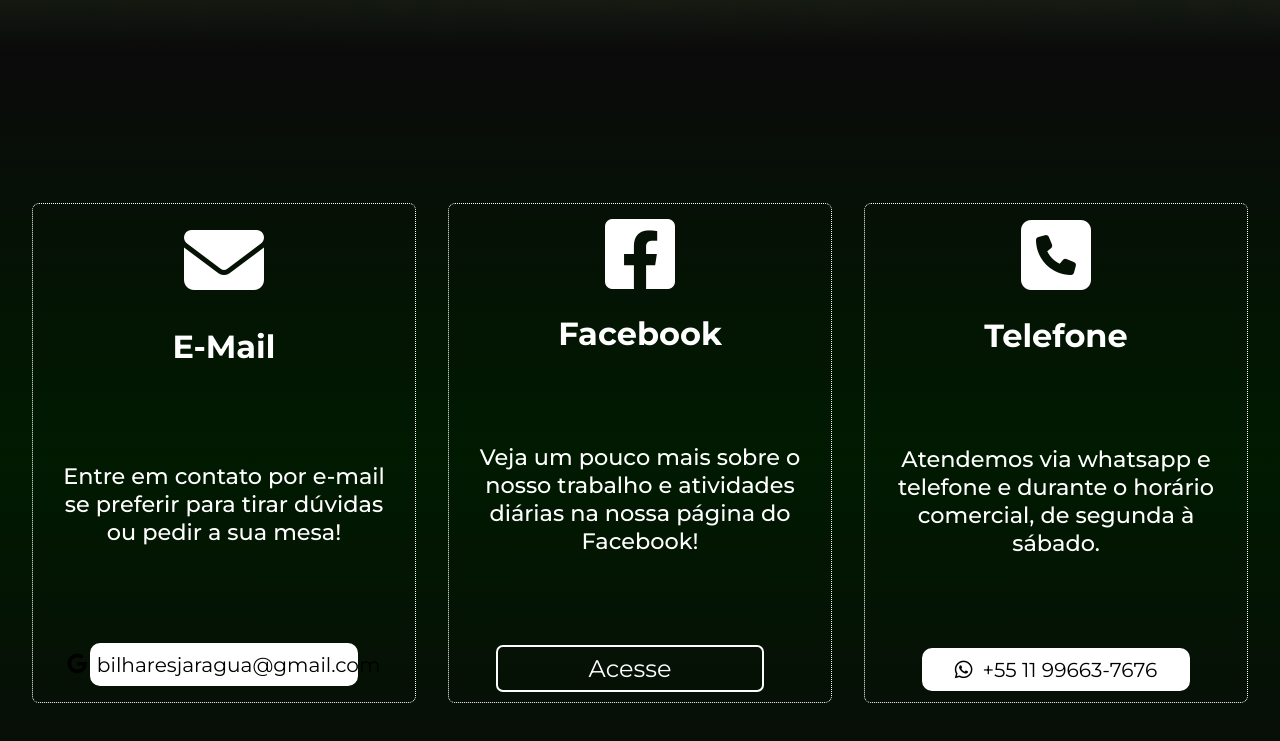
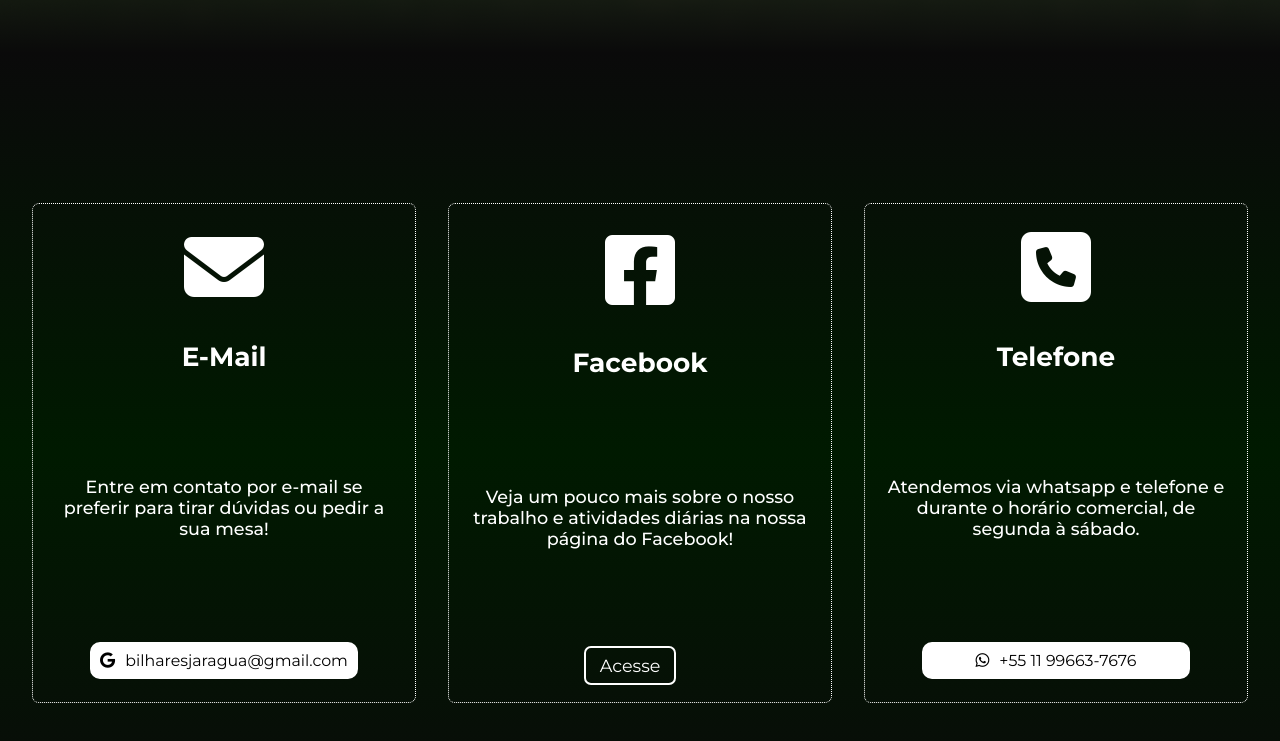
Before and after one commit to sCima/bilharesjaragua, a plain HTML site: page index.html in a window 1280 px wide. Shown: the part 747-1488 px from the top of the page. Drawn offline with Linux system fonts and the light colour scheme.

Commit message:
Add files via upload

```diff
--- a/css/style.css
+++ b/css/style.css
@@ -50,7 +50,7 @@ ul {
     padding: 7px 14px;
     margin-right: 20px;
     transition: 0.3s;
-    font-size: 3vmin;
+    font-size: 100%;
 }
 
 .a-btn:hover {
@@ -151,7 +151,7 @@ ul {
     gap: 10px;
     text-align: center;
     color: white;
-    font-size: 2.8vmin;
+    font-size: 110%;
 }
 
 .box-info {
@@ -184,7 +184,7 @@ ul {
 
 .box-title {
     margin-bottom: 50px;
-    font-size: 4vmin;
+    font-size: 150%;
 }
 
 .icon {
--- a/index.html
+++ b/index.html
@@ -63,7 +63,10 @@
                 <i class="fa-brands fa-square-facebook icon"></i>
                 <h2 class="box-title">Facebook</h2>
                 <p class="margin-bot">Veja um pouco mais sobre o nosso trabalho e atividades diárias na nossa página do Facebook!</p>
-                <a href="https://www.facebook.com/bilharesjaraguaoficial" class="a-btn" target="_blank">Acesse</a>
+                <ul>
+                    <li><a href="https://www.facebook.com/bilharesjaraguaoficial" class="a-btn" target="_blank">Acesse</a></li>
+                </ul>
+
             </div>
             <div class="box">
                 <i class="fa-solid fa-square-phone icon"></i>
```
